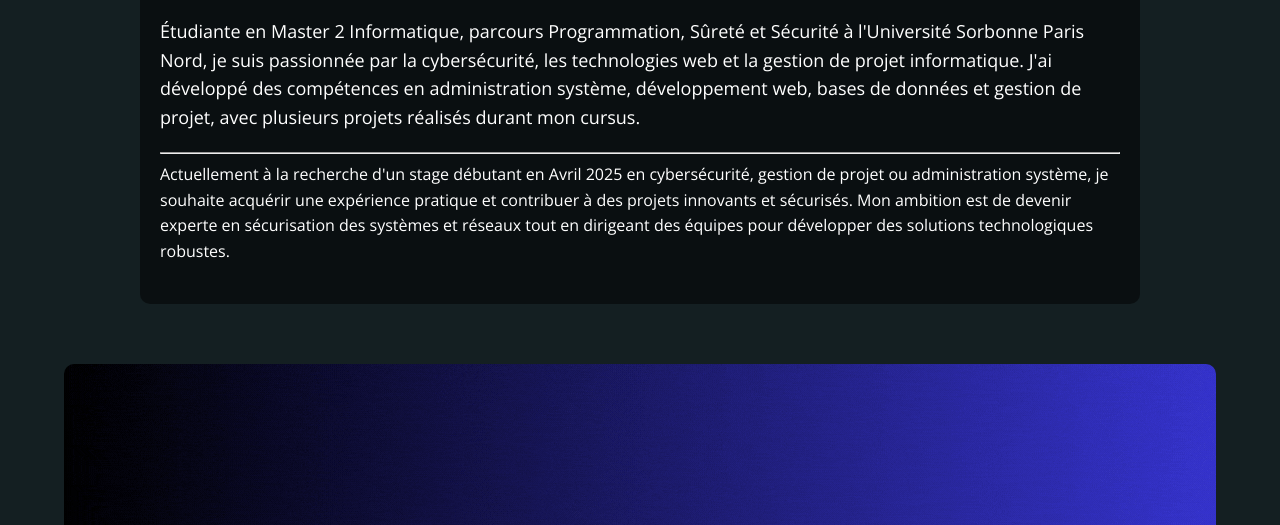
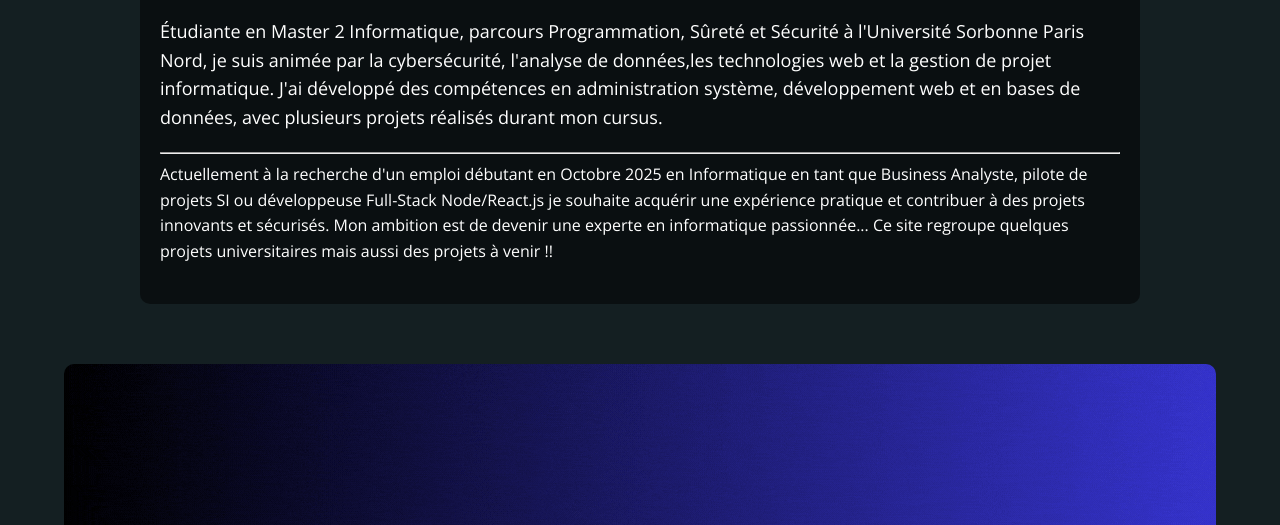
Before and after one commit to Nivvj/Nivvj.github.io, a plain HTML site: page index.html in a window 1280 px wide. Shown: the part 265-790 px from the top of the page. Drawn offline with nearby package versions, Linux system fonts and the light colour scheme.

Commit message:
Update index.html

```diff
--- a/index.html
+++ b/index.html
@@ -24,14 +24,17 @@
             <p>
                 Étudiante en Master 2 Informatique, parcours Programmation,
                 Sûreté et Sécurité à l'Université Sorbonne Paris Nord,
-                je suis passionnée par la cybersécurité, les technologies web
+                je suis animée par la cybersécurité, l'analyse de données,les technologies web
                 et la gestion de projet informatique. J'ai développé des compétences
-                en administration système, développement web, bases de données et gestion de projet,
+                en administration système, développement web et en bases de données,
                 avec plusieurs projets réalisés durant mon cursus.
                 <hr>
-                Actuellement à la recherche d'un stage débutant en Avril 2025 en cybersécurité, gestion de projet
-                ou administration système, je souhaite acquérir une expérience pratique
-                et contribuer à des projets innovants et sécurisés. Mon ambition est de devenir experte en sécurisation des systèmes et réseaux tout en dirigeant des équipes pour développer des solutions technologiques robustes.
+                Actuellement à la recherche d'un emploi débutant en Octobre 2025 en Informatique en tant que
+                Business Analyste, pilote de projets SI ou développeuse Full-Stack Node/React.js
+                je souhaite acquérir une expérience pratique et contribuer à des projets innovants et sécurisés.
+                Mon ambition est de devenir une experte en informatique passionnée...
+
+                Ce site regroupe quelques projets universitaires mais aussi des projets à venir !!
             </p>
         </header>
     </section>
```
